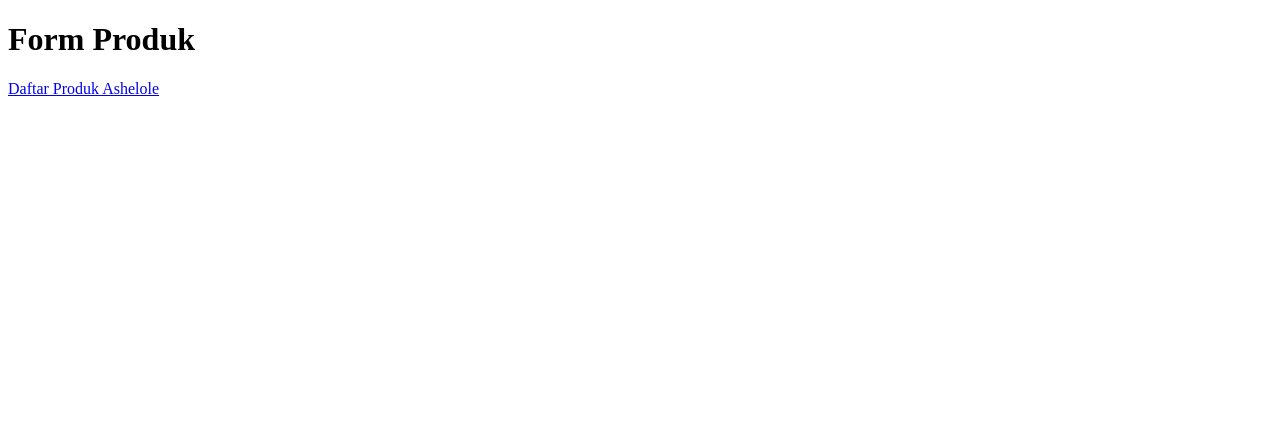
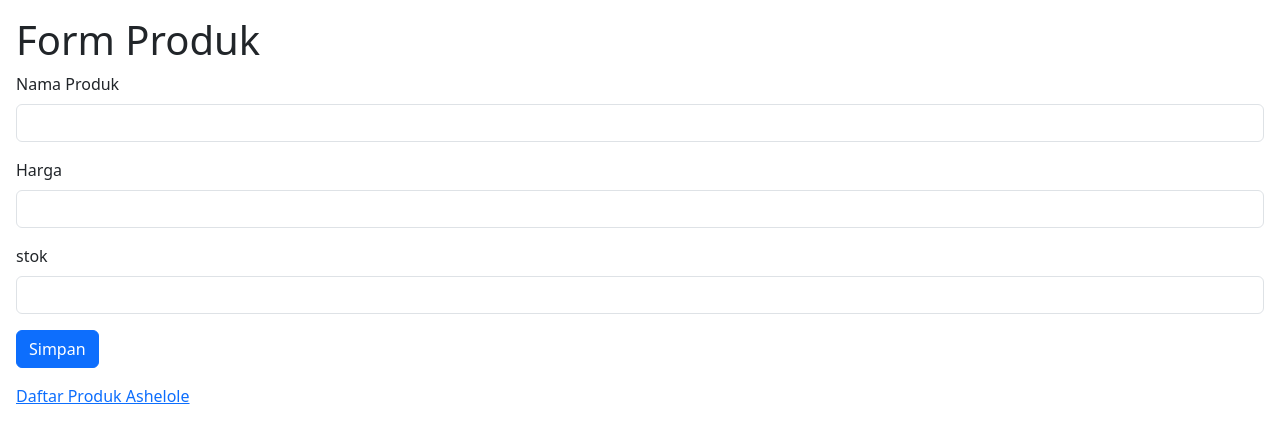
Before and after one commit to ihell/produk, a plain HTML site: page form-produk.html in a window 1280 px wide. Drawn offline with nearby package versions, Linux system fonts and the light colour scheme.

Commit message:
singkong bakar

```diff
--- a/form-produk.html
+++ b/form-produk.html
@@ -4,11 +4,32 @@
 <head>
   <meta charset="UTF-8">
   <meta name="viewport" content="width=device-width, initial-scale=1">
-  <title>form produk</title>
+  <title>form produk</title>  <link href="https://cdn.jsdelivr.net/npm/bootstrap@5.3.2/dist/css/bootstrap.min.css" rel="stylesheet" integrity="sha384-T3c6CoIi6uLrA9TneNEoa7RxnatzjcDSCmG1MXxSR1GAsXEV/Dwwykc2MPK8M2HN" crossorigin="anonymous">
+
+    <script src="https://code.jquery.com/jquery-3.7.1.js" integrity="sha256-eKhayi8LEQwp4NKxN+CfCh+3qOVUtJn3QNZ0TciWLP4=" crossorigin="anonymous"></script>
+
+    <script src="https://cdn.jsdelivr.net/npm/bootstrap@5.3.2/dist/js/bootstrap.bundle.min.js" integrity="sha384-C6RzsynM9kWDrMNeT87bh95OGNyZPhcTNXj1NW7RuBCsyN/o0jlpcV8Qyq46cDfL" crossorigin="anonymous"></script>
+
 </head>
 
-<body>
+<body class="m-3">
    <h1>Form Produk</h1>
+
+     <form class="mb-3">
+       <div class="mb-3">
+         <label class="form-label">Nama Produk</label>
+         <input type="text" class="form-control" id="input-nama">
+       </div>
+          <div class="mb-3">
+         <label class="form-label">Harga</label>
+         <input type="text" class="form-control" id="input-harga">
+       </div>
+          <div class="mb-3">
+            <label class="form-label">stok</label>
+            <input type="text" class="form-control" id="input-stok">
+          </div>
+       <button type="submit" class="btn btn-primary" id="tombol-tambah">Simpan</button>
+     </form>
 
    <a href="index.html">Daftar Produk Ashelole</a>
 </body>
```
